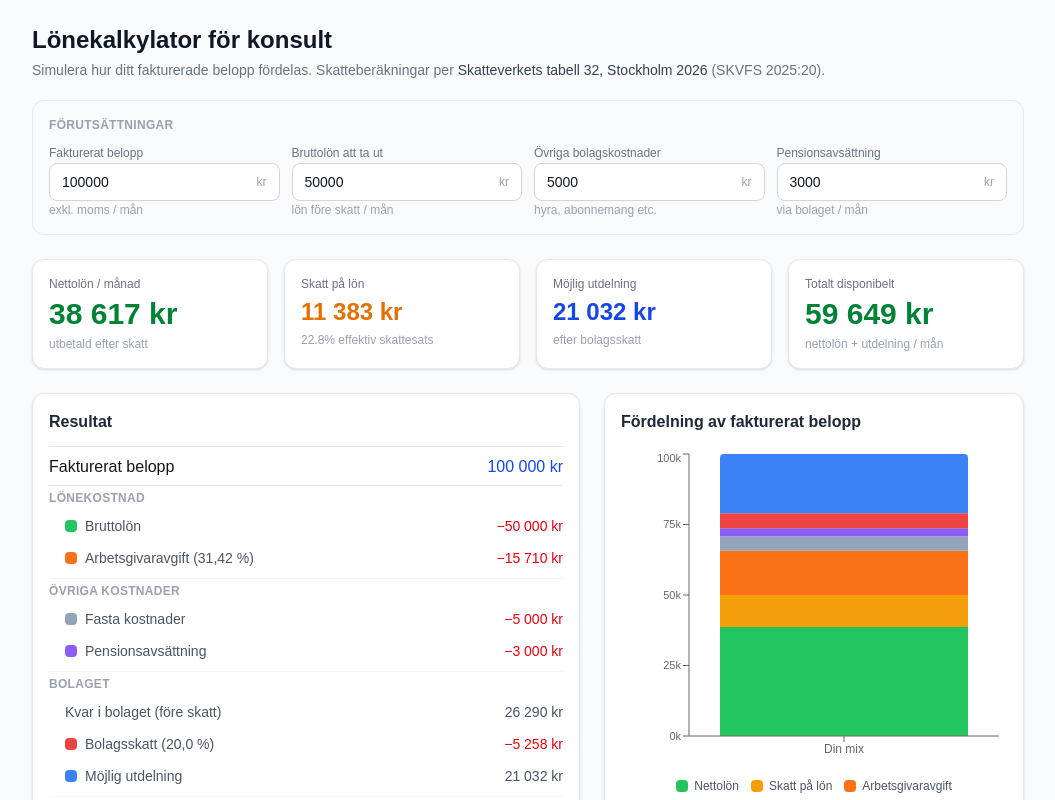
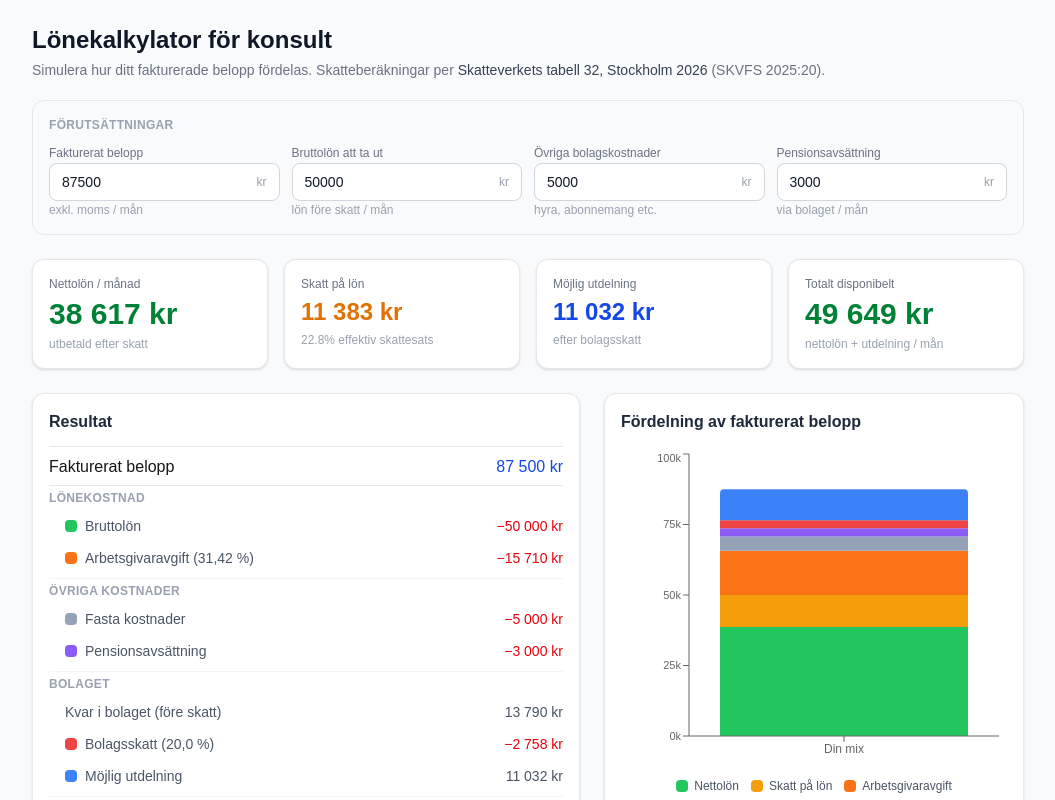
Before and after one commit to hesv09/lonekalkyl, a Next.js app: page / in a window 1280 px wide. Shown: the top 800 px of the page, without its empty margins (112-1167 px from the left). Built offline with nearby package versions, Linux system fonts and the light colour scheme.

Commit message:
Ändra default fakturerat belopp från 100 000 till 87 500 kr/mån

```diff
--- a/components/Calculator.tsx
+++ b/components/Calculator.tsx
@@ -80,7 +80,7 @@ function KpiCard({ label, value, sub, accent = "default", large }: KpiCardProps)
  * All state hanteras lokalt – inga externa databaser.
  */
 export default function Calculator() {
-  const [invoicedAmount, setInvoicedAmount] = useState(100_000);
+  const [invoicedAmount, setInvoicedAmount] = useState(87_500);
   const [grossSalary, setGrossSalary]       = useState(50_000);
   const [otherCosts, setOtherCosts]         = useState(5_000);
   const [pensionContribution, setPension]   = useState(3_000);
```
